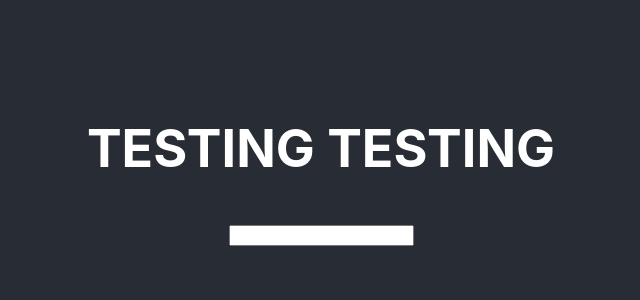
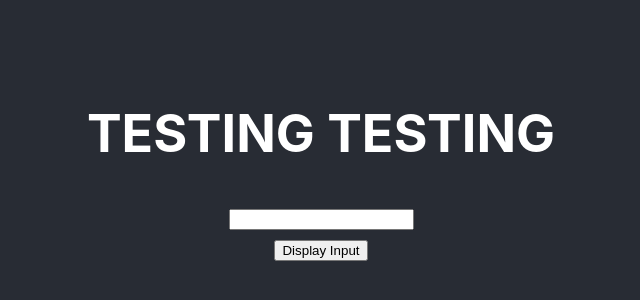
Before and after one commit to hyx131/ghtest-client, a React (Create React App) app: page / in a window 1280 px wide. Shown: the part 236-536 px from the top of the page, without its empty margins (319-959 px from the left). Built offline with nearby package versions, Linux system fonts and the light colour scheme.

Commit message:
added button to form

```diff
--- a/src/App.js
+++ b/src/App.js
@@ -3,7 +3,6 @@ import "./App.css";
 import Input from "./Input";
 
 const App = () => {
-  {
   return (
     <>
       <div className="App">
@@ -14,7 +13,6 @@ const App = () => {
       </div>
     </>
   );
-  }
 };
 
 export default App;
--- a/src/Input.js
+++ b/src/Input.js
@@ -3,9 +3,23 @@ import React, { useState } from "react";
 const Input = () => {
   const [text, setText] = useState("");
 
+  const handleChange = e => {
+    setText(e.target.value);
+  };
+
+  const handleClick = e => {
+    e.preventDefault();
+    console.log(text);
+    setText("");
+  };
+
   return (
     <form>
-      <input type="text" value={text} onChnage={setText}></input>
+      <input type="text" value={text} onChange={handleChange} />
+      <br />
+      <button type="submit" onClick={handleClick}>
+        Display Input
+      </button>
     </form>
   );
 };
```
Also changed, not shown: src/Button.js (deleted, +0 -7 lines). Lines whose indentation alone changed are shown as unchanged.
